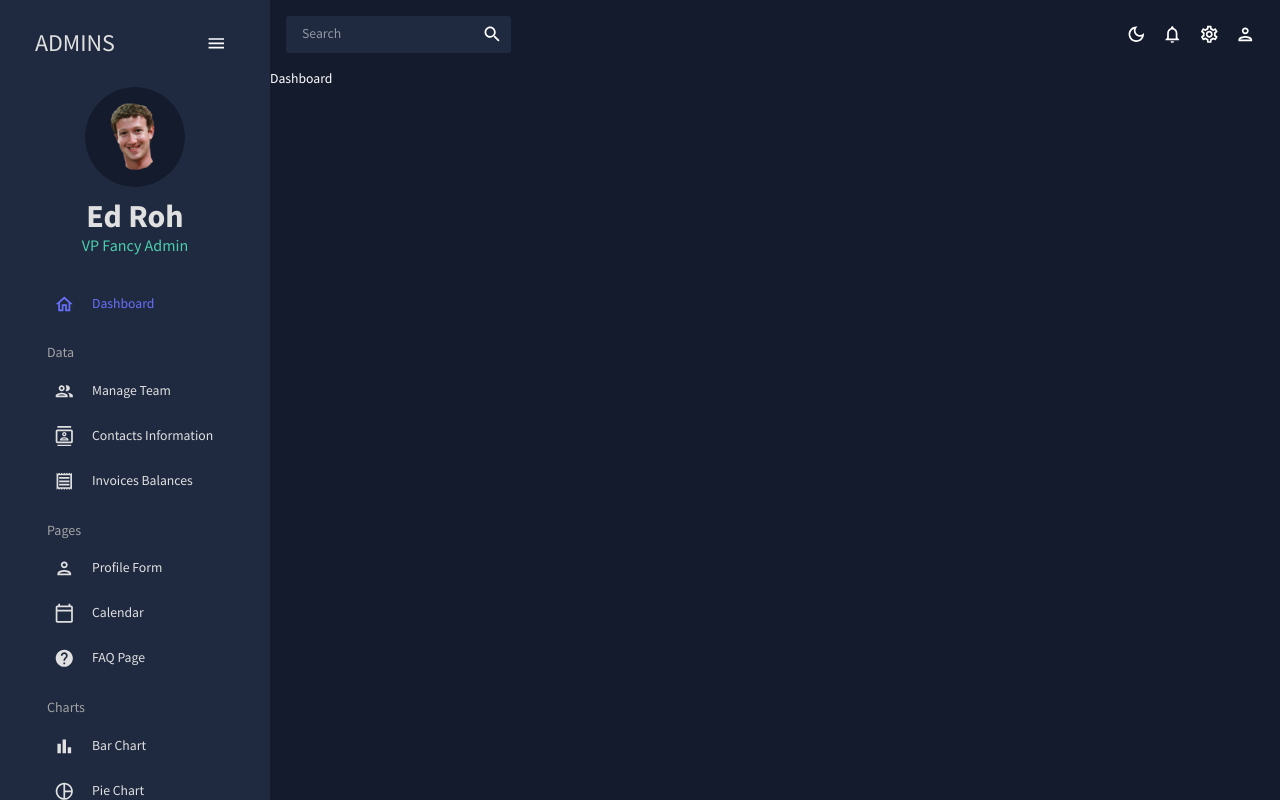
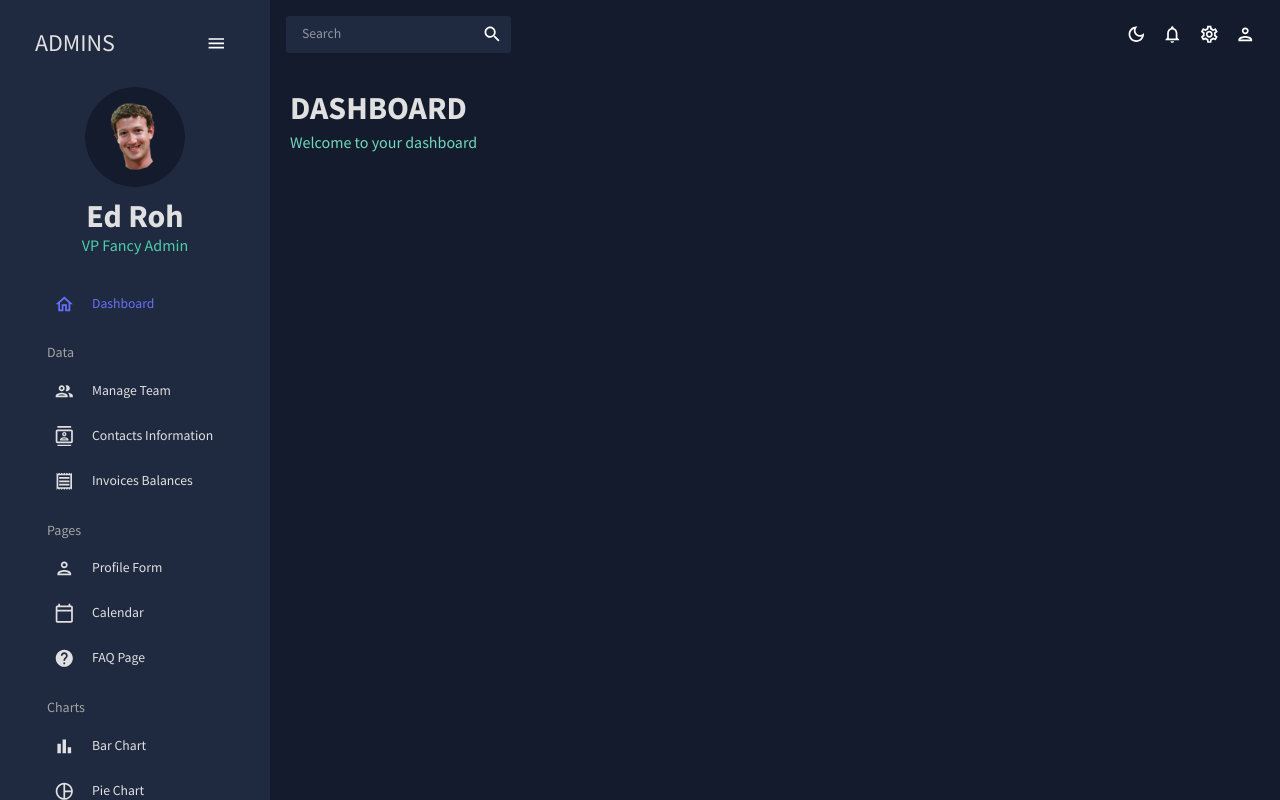
Before and after one commit to smhosseini96/react-admin-panel, a React (Create React App) app: page / in a window 1280 px wide. Built offline with nearby package versions, Linux system fonts and the light colour scheme.

Commit message:
built header component.

```diff
--- /dev/null
+++ b/src/components/Header.jsx
@@ -0,0 +1,27 @@
+import {Typography, Box, useTheme} from '@mui/material'
+import { tokens } from '../theme'
+
+const Header = ({title, subtitle}) => {
+    const theme = useTheme()
+    const colors = tokens(theme.palette.mode)
+    return (
+        <Box mb='30px'>
+            <Typography
+            variant='h2'
+            color={colors.grey[100]}
+            fontWeight='bold'
+            sx={{mb: '5px'}}
+            >
+                {title}
+            </Typography>
+            <Typography
+            variant='h5'
+            color={colors.greenAccent[400]}
+            >
+                {subtitle}
+            </Typography>
+        </Box>
+    )
+}
+
+export default Header
--- a/src/scenes/dashboard/index.jsx
+++ b/src/scenes/dashboard/index.jsx
@@ -1,6 +1,14 @@
+import Header from "../../components/Header"
+import { Box } from "@mui/material"
+
 const Dashboard = () => {
     return (
-        <div>Dashboard</div>
+        <Box m='20px'>
+            <Box display='flex' justifyContent='space-between' alignItems='center'>
+            <Header title="DASHBOARD" subtitle='Welcome to your dashboard'/>
+            </Box>
+        </Box>
+
     )
 }
 
```
